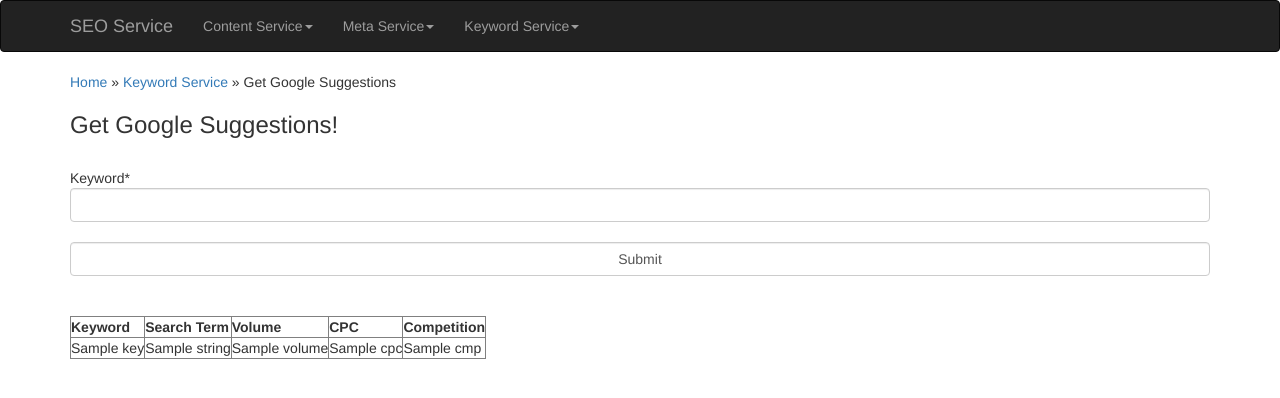
After one commit to nitinmanchanda/demeter-ui, a Flask app: template app/templates/keyword_data.html in a window 1280 px wide. The commit adds this page. Shown: the top 398 px of the page. Run offline with Flask 2, Linux system fonts and the light colour scheme; the template is opened without the code that fills it: most values are stand-ins (such as "Sample title", 1, 10 or a date in 2020); some libraries are stand-ins or nearby versions.

Commit message:
keyword tool api integrated

```diff
--- a/app/templates/header.html
+++ b/app/templates/header.html
@@ -32,6 +32,12 @@
                         <li><a href="/seo/meta/add_meta_data">Add Meta Data</a></li>
                     </ul>
                 </li>
+                <li class="dropdown">
+                    <a class="dropdown-toggle" data-toggle="dropdown" href="/seo/keyword">Keyword Service<span class="caret"></span></a>
+                    <ul class="dropdown-menu">
+                        <li><a href="/seo/keyword/keywordtool">Get Google Suggestions</a></li>
+                    </ul>
+                </li>
             </ul>
         </div>
     </div>
--- /dev/null
+++ b/app/templates/keyword_data.html
@@ -0,0 +1,43 @@
+{% extends "header.html" %}
+
+{% block content %}
+<div class="container">
+
+    <h7><a href="/">Home</a> &raquo; <a href="/seo/keyword">Keyword Service</a> &raquo; Get Google Suggestions</h5>
+
+    <h3>Get Google Suggestions!</h3><br>
+
+    <form method="get">
+        Keyword*</label> <input class="form-control" type="text" name="keyword" required><br>
+        <input class="form-control" type="submit" value="Submit">
+    </form>
+    <br><br>
+
+    {% if data: %}
+     	<table border="1">
+     		<tr>
+     			<th>Keyword</th>
+     			<th>Search Term</th>
+     			<th>Volume</th>
+     			<th>CPC</th>
+     			<th>Competition</th>
+     		</tr>
+    		{% for key in sorted_list %}
+    				{% for keyword_data in data[key] %}
+    					{% if keyword_data['volume'] %}
+			    			<tr>
+						    	<td>{{ key|e }}</td>
+		    					<td>{{ keyword_data['string'] }}</td>
+					    		<td>{{ keyword_data['volume'] }}</td>
+					    		<td>{{ keyword_data['cpc'] }}</td>
+					    		<td>{{ keyword_data['cmp'] }}</td>
+						    </tr>
+						{% endif %}
+			    	{% endfor %}
+			{% endfor %}
+		</table>
+   {% endif %}
+
+</div>
+
+{% endblock %}
```
Also changed, not shown: app/main/views.py (+23 -1 lines).
